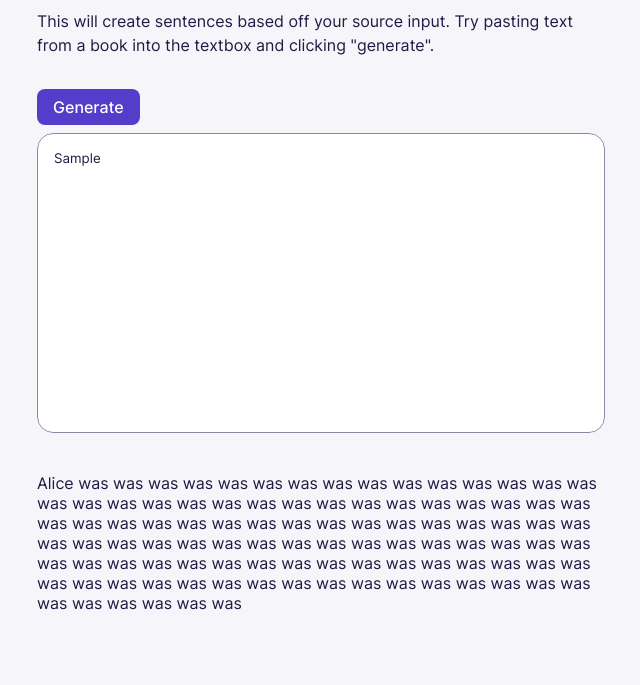
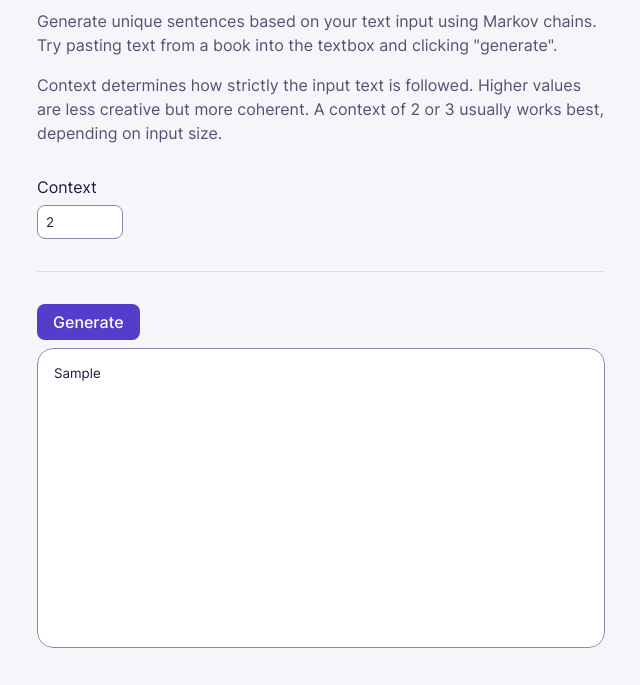
Before and after one commit to levihanlen/markov-chain, a plain HTML site: page index.html in a window 1280 px wide. Both pictures are taken after typing "Sample" into the empty fields and a click on the button "Generate". Shown: the part 83-768 px from the top of the page, without its empty margins (319-959 px from the left). Drawn offline with Linux system fonts and the light colour scheme.

Commit message:
Added ability to customize context length

```diff
--- a/base.js
+++ b/base.js
@@ -3,6 +3,8 @@ const generateBtn = document.querySelector("#generateBtn");
 const textTextarea = document.querySelector("#textTextarea");
 const errorDiv = document.querySelector("#errorDiv");
 const wordOutput = document.querySelector("#wordOutput");
+const contextInput = document.querySelector("#contextInput");
+
 let errors = [];
 
 let data = {};
@@ -11,11 +13,20 @@ let words = [];
 
 let output = "";
 
+let context = 2;
 
+contextInput.value = context;
+contextInput.addEventListener("input", () => {
+  context = Math.min(Math.max(parseInt(contextInput.value), 1), 10);
+  contextInput.value = context;
+})
 
 generateBtn.addEventListener("click", () => {
+  /*
   textParse();
   generate();
+  */
+ generateMarkovChain();
 })
 
 textTextarea.addEventListener("input", () => {
@@ -38,6 +49,153 @@ function removeErrors() {
 
 }
 
+/*
+function generateMarkovChain() {
+  const text = textTextarea.value;
+  const lines = text.split('\n');
+
+  const contextArr = [];
+  for (let i = 0; i < context; i++) {
+    contextArr.push('');
+  }
+  const possibles = {};
+
+  // Iterate through each line
+  lines.forEach(line => {
+    const words = line.split(/\s+/);
+    console.log(contextArr);
+    words.forEach(word => {
+
+      let key = ``;
+      for (let i = 0; i < context; i++) {
+        if (i > 0) {
+          key += `,`;
+        }
+        key += contextArr[i];
+      }
+      if (!possibles[key]) {
+        possibles[key] = [];
+      }
+      possibles[key].push(word);
+      for (let i = 0; i < context; i++) {
+        if (i === context - 1) {
+          // last item in context
+          contextArr[i] = word;
+        } else {
+          contextArr[i] = contextArr[i + 1];
+        }
+      }
+    });
+  });
+
+  const endKeys = [];
+  for (let i = 0; i < context; i++) {
+
+  }
+  const endKey1 = `${w1},${w2}`;
+  const endKey2 = `${w2},`;
+  if (!possibles[endKey1]) {
+    possibles[endKey1] = [];
+  }
+  possibles[endKey1].push('');
+  if (!possibles[endKey2]) {
+    possibles[endKey2] = [];
+  }
+  possibles[endKey2].push('');
+
+  // Filter for capitalized keys, ensuring that the first part of the key exists and is not empty
+  const capitalizedKeys = Object.keys(possibles).filter(key => {
+    const parts = key.split(',');
+    return parts[0] && parts[0][0] === parts[0][0].toUpperCase();
+  });
+
+  if (capitalizedKeys.length === 0) {
+    wordOutput.innerText = "No capitalized starting words found.";
+    return;
+  }
+
+  const randomKey = capitalizedKeys[Math.floor(Math.random() * capitalizedKeys.length)];
+  [w1, w2] = randomKey.split(',');
+
+  const output = [w1, w2];
+  const outputSize = 100; // Set a fixed output size or modify to be a user input
+
+  for (let i = 0; i < outputSize && possibles[`${w1},${w2}`].length; i++) {
+    const key = `${w1},${w2}`;
+    const word = possibles[key][Math.floor(Math.random() * possibles[key].length)];
+    output.push(word);
+    w1 = w2;
+    w2 = word;
+  }
+
+  wordOutput.innerText = output.join(' ');
+}
+
+*/
+
+
+function generateMarkovChain() {
+  textParse();
+  generate();
+}
+
+function textParse() {
+  data = {};
+  let text = textTextarea.value;
+  if (text.length === 0) {
+    showError("Add text for processing to work.")
+    return;
+  }
+  text = text
+    .replace(/\s+/g, ' ')
+    .trim();
+  const arr = text.split(' ');
+  for (let i = 0; i < arr.length; i++) {
+    // filling the data object.
+    if (!arr[i] || !arr[i - context]) {
+      continue;
+    }
+    const word = arr.slice(i - context, i).join(" ");
+    //console.log(word);
+
+    if (data[word]) {
+      data[word].push(arr[i]);
+    } else {
+      data[word] = [arr[i]];
+    }
+
+  }
+  console.log(data);
+}
+
+function generate() {
+  words = [];
+  let wordCount = 100;
+  wordOutput.innerHTML = "";
+  const wordGroups = Object.keys(data);
+
+  output = wordGroups[Math.floor(Math.random() * wordGroups.length)];
+  for (let j = 0; j < wordCount; j++) {
+    const split = output.split(' ');
+    const word = split.slice(split.length - context, split.length).join(' ');
+    // console.log(word, output, wordGroups);
+    console.log(data[word]);
+    if (wordGroups.includes(word)) {
+      console.log("intere");
+      const newWords = data[word];
+      console.log(newWords);
+      output = output + " " + newWords[Math.floor(Math.random() * newWords.length)];
+    } else {
+
+      output = output + " was";
+    }
+  }
+  console.log(output);
+  wordOutput.innerHTML += `${output}`;
+
+}
+
+/*
 function textParse() {
   data = {};
   let text = textTextarea.value;
@@ -57,13 +215,6 @@ function textParse() {
     }
     const word = arr[i];
 
-    /*
-    if (word.length < 4) {
-      // must be at least 4 letters long.
-      continue;
-    }
-    */
-
     if (data[word]) {
       data[word].push(arr[i + 1]);
     } else {
@@ -75,14 +226,13 @@ function textParse() {
 }
 
 function generate() {
-
-  output = "Alice was"; // testing one.
   words = [];
   wordOutput.innerHTML = "";
   const wordGroups = Object.keys(data);
+
+  output = wordGroups[Math.floor(Math.random() * wordGroups.length)];
   for (let j = 0; j < 100; j++) {
     const word = output.split(' ')[output.split(' ').length - 1];
-    console.log(word);
     if (wordGroups.includes(word)) {
       const word = data[output.split(' ')[output.split(' ').length - 1]];
       output = output + " " + word[Math.floor(Math.random() * word.length)];
@@ -94,6 +244,7 @@ function generate() {
   wordOutput.innerHTML += `${output}`;
 
 }
+*/
 
 
 
--- a/index.html
+++ b/index.html
@@ -34,7 +34,6 @@
       padding: var(--spacingXS) var(--spacingS);
       border-radius: var(--borderRadiusM);
       margin-bottom: var(--spacingXS);
-
     }
 
   </style>
@@ -45,7 +44,14 @@
 
       <div class="article">
         <h1>Markov Sentence Generator</h1>
-        <p>This will create sentences based off your source input. Try pasting text from a book into the textbox and clicking "generate".</p>
+        <p>Generate unique sentences based on your text input using Markov chains. Try pasting text from a book into the textbox and clicking "generate".</p>
+        <p>Context determines how strictly the input text is followed. Higher values are less creative but more coherent. A context of 2 or 3 usually works best, depending on input size.</p>
+        <div class="spacingVM"></div>
+        <label for="contextInput">Context</label>
+        <div class="spacingVXS"></div>
+        <input id="contextInput" type="number" min="1" max="10">
+        <div class="spacingVM"></div>
+        <hr>
         <div class="spacingVM"></div>
         <div id="errorDiv"></div>
         <button id="generateBtn" class="primaryBtn">Generate</button>
--- a/uiKitV1.0.css
+++ b/uiKitV1.0.css
@@ -180,10 +180,15 @@ h4, .h4 {
   font-size: var(--fontSizeH4);
 }
 
+hr {
+  border: none;
+  border-top: var(--borderSize) solid var(--colorLight);
+}
+
 p {
   line-height: 1.5;
   margin-top: var(--spacingS);
-  color: var(--colorDarkest);
+  color: var(--colorDark);
   font-size: var(--fontSizeBody);
   font-weight: var(--weightNormal);
   /*
@@ -356,7 +361,8 @@ input:focus, select:focus {
 }
 
 label {
-  padding-bottom: var(--spacingXS)
+  padding-bottom: var(--spacingXS);
+  color: var(--colorDarkest);
 }
 
 optgroup, option {
```
